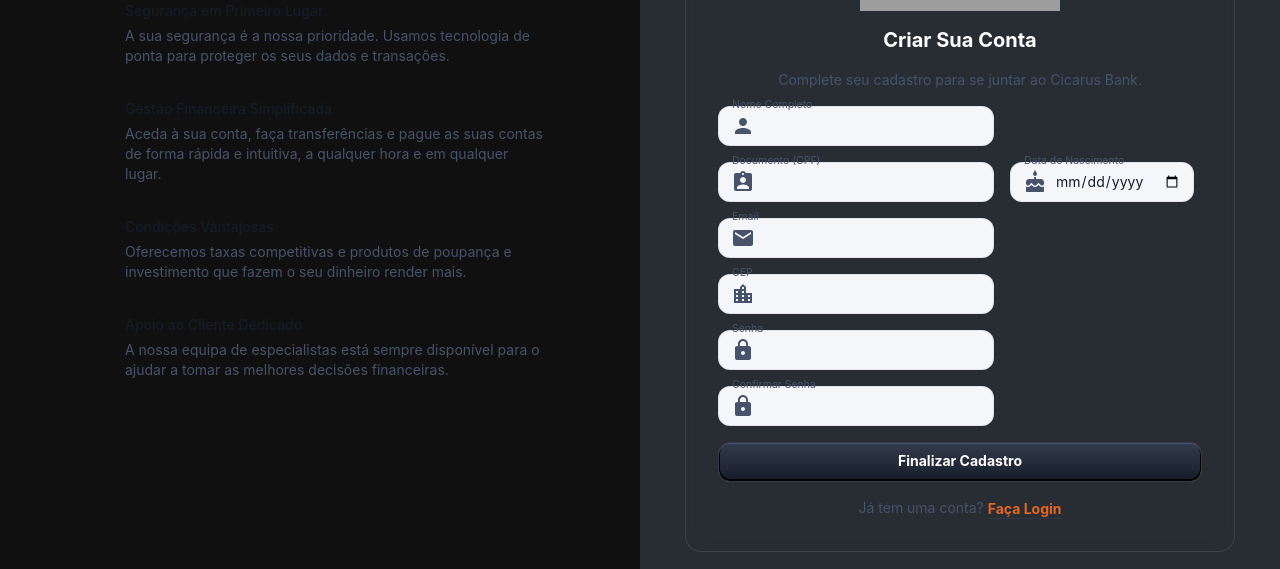
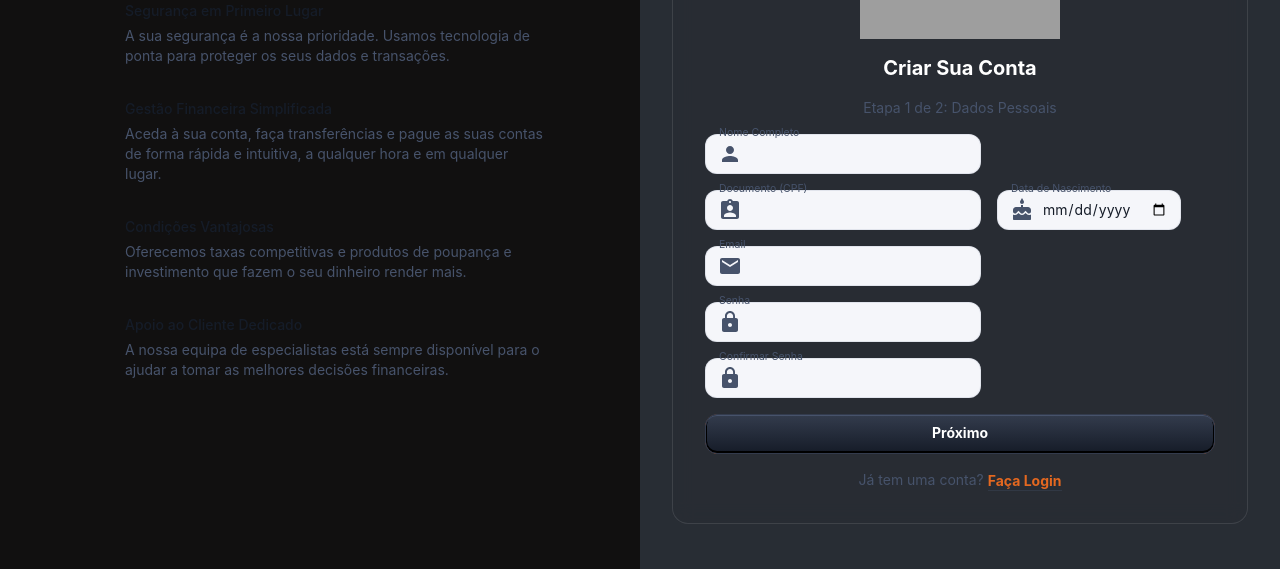
Before and after one commit to itiro-y/CicarusBank, a React (Vite) app in the folder frontend-cicarus/: page / in a window 1280 px wide. Both pictures are taken after a click on the button "Cadastre-se". Shown: the part 210-779 px from the top of the page. Built offline with nearby package versions, Linux system fonts and the light colour scheme; grey boxes are pictures that could not be loaded; some icons are missing.

Commit message:
Frontend: Ajuste tela Cadastre-se

```diff
--- a/frontend-cicarus/src/components/SignInCard.jsx
+++ b/frontend-cicarus/src/components/SignInCard.jsx
@@ -5,7 +5,7 @@ import {
 } from '@mui/material';
 import ForgotPassword from './ForgotPassword.jsx';
 
-// 1. O componente agora recebe a prop 'onSwitchToSignUp' para acionar a animação.
+// O componente agora recebe a prop 'onSwitchToSignUp' para acionar a animação.
 export default function SignInCard({ onSwitchToSignUp }) {
     const [open, setOpen] = React.useState(false);
     const navigate = useNavigate();
@@ -32,7 +32,7 @@ export default function SignInCard({ onSwitchToSignUp }) {
             flexDirection: 'column',
             alignSelf: 'center',
             width: '100%',
-            maxWidth: '450px', // Definindo uma largura máxima
+            maxWidth: '600px',
             p: 4,
             gap: 3,
             backgroundColor: 'transparent',
@@ -47,7 +47,6 @@ export default function SignInCard({ onSwitchToSignUp }) {
                 />
             </Box>
 
-            {/* 2. Textos traduzidos para português */}
             <Typography component="h1" variant="h4" sx={{ color: '#fff', fontWeight: 'bold', textAlign: 'center' }}>
                 Acesse sua conta
             </Typography>
@@ -107,7 +106,6 @@ export default function SignInCard({ onSwitchToSignUp }) {
                     sx={{ color: 'grey.300' }}
                 />
 
-                {/* 3. Prop 'onClose' corrigida para o padrão */}
                 <ForgotPassword open={open} onClose={handleForgotPasswordClose} />
 
                 <Button type="submit" fullWidth variant="contained" sx={{ mt: 2, py: 1.5, fontSize: '1rem', fontWeight: 'bold', backgroundColor: '#e46820', '&:hover': { backgroundColor: '#d15e1c' } }}>
@@ -119,9 +117,9 @@ export default function SignInCard({ onSwitchToSignUp }) {
                         Não tem uma conta?{' '}
                         <MuiLink
                             component="button"
-                            type="button" // Adicionado para evitar envio de formulário
+                            type="button"
                             variant="body2"
-                            onClick={onSwitchToSignUp} // Ação para trocar para o card de cadastro
+                            onClick={onSwitchToSignUp}
                             sx={{
                                 color: '#e46820',
                                 fontWeight: 'bold',
@@ -138,7 +136,6 @@ export default function SignInCard({ onSwitchToSignUp }) {
                         </MuiLink>
                     </Typography>
                 </Box>
-                {/* 4. O link duplicado e incorreto foi removido daqui */}
             </Box>
         </Card>
     );
--- a/frontend-cicarus/src/components/SignUpCard.jsx
+++ b/frontend-cicarus/src/components/SignUpCard.jsx
@@ -1,79 +1,109 @@
 import * as React from 'react';
 import {
-    Box, Button, Card, CardContent, FormControl, TextField, Typography, Link as MuiLink, Stack, Grid
+    Box, Button, Card, CardContent, TextField, Typography, Stack, Grid, Link as MuiLink
 } from '@mui/material';
-import { Person, Email, Lock, AssignmentInd, Cake, LocationCity } from '@mui/icons-material';
-import { CicarusFullLogo } from './CustomIcons';
+import { motion, AnimatePresence } from 'framer-motion';
+import { Person, Email, Lock, AssignmentInd, Cake, Public, Business, Streetview, LocationCity } from '@mui/icons-material';
 
-// O componente recebe uma propriedade 'onSwitchToSignIn' para poder voltar à tela de login
+// O componente recebe a propriedade 'onSwitchToSignIn' para poder voltar à tela de login
 function SignUpCard({ onSwitchToSignIn }) {
+    const [step, setStep] = React.useState(1);
+
+    const handleNext = () => setStep(2);
+    const handleBack = () => setStep(1);
+
+    const slideVariants = {
+        hidden: { x: '100%', opacity: 0 },
+        visible: { x: '0%', opacity: 1 },
+        exit: { x: '-100%', opacity: 0 }
+    };
+
     return (
         <Card
             sx={{
                 width: '100%',
-                maxWidth: 550, // Aumentado para acomodar mais campos
+                maxWidth: 600,
                 p: 4,
                 backgroundColor: 'rgba(40, 45, 52, 0.85)',
                 backdropFilter: 'blur(10px)',
                 border: '1px solid rgba(255, 255, 255, 0.1)',
                 borderRadius: '16px',
+                overflow: 'hidden',
             }}
         >
             <CardContent component={Stack} spacing={2} alignItems="center">
-                <CicarusFullLogo />
+                <img
+                    src="https://i.postimg.cc/HntRVrDy/f85b6d78-659d-4b19-85b2-ed764895fa09-removebg-preview.png"
+                    alt="CicarusBank Logo"
+                    style={{ width: '200px', height: 'auto' }}
+                />
                 <Typography variant="h5" component="h1" sx={{ fontWeight: 'bold', color: 'white', mt: 2 }}>
                     Criar Sua Conta
                 </Typography>
                 <Typography variant="body2" sx={{ color: 'text.secondary', mb: 2 }}>
-                    Complete seu cadastro para se juntar ao Cicarus Bank.
+                    Etapa {step} de 2: {step === 1 ? 'Dados Pessoais' : 'Endereço'}
                 </Typography>
 
+                <AnimatePresence mode="wait">
+                    <motion.div
+                        key={step}
+                        variants={slideVariants}
+                        initial="hidden"
+                        animate="visible"
+                        exit="exit"
+                        transition={{ duration: 0.4, ease: 'easeInOut' }}
+                        style={{ width: '100%' }}
+                    >
+                        {step === 1 ? (
+                            // --- ETAPA 1: DADOS PESSOAIS E SENHA ---
                             <Grid container spacing={2}>
-                    <Grid item xs={12}>
-                        <TextField fullWidth label="Nome Completo" InputProps={{ startAdornment: <Person sx={{ mr: 1, color: 'text.secondary' }} /> }} />
+                                {/* Campos da Etapa 1 */}
+                                <Grid item xs={12}><TextField fullWidth label="Nome Completo" InputProps={{ startAdornment: <Person sx={{ mr: 1, color: 'text.secondary' }} /> }} /></Grid>
+                                <Grid item xs={12} sm={6}><TextField fullWidth label="Documento (CPF)" InputProps={{ startAdornment: <AssignmentInd sx={{ mr: 1, color: 'text.secondary' }} /> }} /></Grid>
+                                <Grid item xs={12} sm={6}><TextField fullWidth label="Data de Nascimento" type="date" InputLabelProps={{ shrink: true }} InputProps={{ startAdornment: <Cake sx={{ mr: 1, color: 'text.secondary' }} /> }} /></Grid>
+                                <Grid item xs={12}><TextField fullWidth label="Email" type="email" InputProps={{ startAdornment: <Email sx={{ mr: 1, color: 'text.secondary' }} /> }} /></Grid>
+                                <Grid item xs={12} sm={6}><TextField fullWidth label="Senha" type="password" InputProps={{ startAdornment: <Lock sx={{ mr: 1, color: 'text.secondary' }} /> }} /></Grid>
+                                <Grid item xs={12} sm={6}><TextField fullWidth label="Confirmar Senha" type="password" InputProps={{ startAdornment: <Lock sx={{ mr: 1, color: 'text.secondary' }} /> }} /></Grid>
                             </Grid>
-                    <Grid item xs={12} sm={6}>
-                        <TextField fullWidth label="Documento (CPF)" InputProps={{ startAdornment: <AssignmentInd sx={{ mr: 1, color: 'text.secondary' }} /> }} />
+                        ) : (
+                            // --- ETAPA 2: ENDEREÇO ---
+                            <Grid container spacing={2}>
+                                {/* Campos da Etapa 2 */}
+                                <Grid item xs={12} sm={6}><TextField fullWidth label="País" InputProps={{ startAdornment: <Public sx={{ mr: 1, color: 'text.secondary' }} /> }} /></Grid>
+                                <Grid item xs={12} sm={6}><TextField fullWidth label="Estado" InputProps={{ startAdornment: <Business sx={{ mr: 1, color: 'text.secondary' }} /> }} /></Grid>
+                                <Grid item xs={12} sm={6}><TextField fullWidth label="Rua" InputProps={{ startAdornment: <Streetview sx={{ mr: 1, color: 'text.secondary' }} /> }} /></Grid>
+                                <Grid item xs={12} sm={6}><TextField fullWidth label="CEP" InputProps={{ startAdornment: <LocationCity sx={{ mr: 1, color: 'text.secondary' }} /> }} /></Grid>
                             </Grid>
-                    <Grid item xs={12} sm={6}>
-                        <TextField fullWidth label="Data de Nascimento" type="date" InputLabelProps={{ shrink: true }} InputProps={{ startAdornment: <Cake sx={{ mr: 1, color: 'text.secondary' }} /> }} />
-                    </Grid>
-                    <Grid item xs={12}>
-                        <TextField fullWidth label="Email" type="email" InputProps={{ startAdornment: <Email sx={{ mr: 1, color: 'text.secondary' }} /> }} />
-                    </Grid>
-                    <Grid item xs={12}>
-                        <TextField fullWidth label="CEP" InputProps={{ startAdornment: <LocationCity sx={{ mr: 1, color: 'text.secondary' }} /> }} />
-                    </Grid>
-                    <Grid item xs={12} sm={6}>
-                        <TextField fullWidth label="Senha" type="password" InputProps={{ startAdornment: <Lock sx={{ mr: 1, color: 'text.secondary' }} /> }} />
-                    </Grid>
-                    <Grid item xs={12} sm={6}>
-                        <TextField fullWidth label="Confirmar Senha" type="password" InputProps={{ startAdornment: <Lock sx={{ mr: 1, color: 'text.secondary' }} /> }} />
-                    </Grid>
-                </Grid>
+                        )}
+                    </motion.div>
+                </AnimatePresence>
 
+                {/* Botões de navegação e submissão */}
+                <Stack direction="row" spacing={2} sx={{ width: '100%', mt: 3 }}>
+                    {step === 2 && (
+                        <Button fullWidth variant="outlined" onClick={handleBack} sx={{ py: 1.5, color: 'white', borderColor: 'rgba(255,255,255,0.2)' }}>
+                            Voltar
+                        </Button>
+                    )}
                     <Button
-                    type="submit"
                         fullWidth
                         variant="contained"
-                    sx={{
-                        py: 1.5,
-                        mt: 3,
-                        backgroundColor: '#e46820',
-                        '&:hover': { backgroundColor: '#d15e1c' },
-                        fontWeight: 'bold'
-                    }}
+                        onClick={step === 1 ? handleNext : null}
+                        type={step === 2 ? 'submit' : 'button'}
+                        sx={{ py: 1.5, backgroundColor: '#e46820', '&:hover': { backgroundColor: '#d15e1c' }, fontWeight: 'bold' }}
                     >
-                    Finalizar Cadastro
+                        {step === 1 ? 'Próximo' : 'Finalizar Cadastro'}
                     </Button>
+                </Stack>
 
-                <Box sx={{ mt: 2, textAlign: 'center' }}>
+                {/* --- TRECHO ADICIONADO --- */}
+                <Box sx={{ mt: 3, textAlign: 'center' }}>
                     <Typography variant="body2" sx={{ color: 'text.secondary' }}>
                         Já tem uma conta?{' '}
                         <MuiLink
                             component="button"
                             variant="body2"
-                            onClick={onSwitchToSignIn}
+                            onClick={onSwitchToSignIn} // Ação para voltar ao card de login
                             sx={{
                                 color: '#e46820',
                                 fontWeight: 'bold',
@@ -90,6 +120,8 @@ function SignUpCard({ onSwitchToSignIn }) {
                         </MuiLink>
                     </Typography>
                 </Box>
+                {/* --- FIM DO TRECHO ADICIONADO --- */}
+
             </CardContent>
         </Card>
     );
```
Lines whose indentation alone changed are shown as unchanged.
